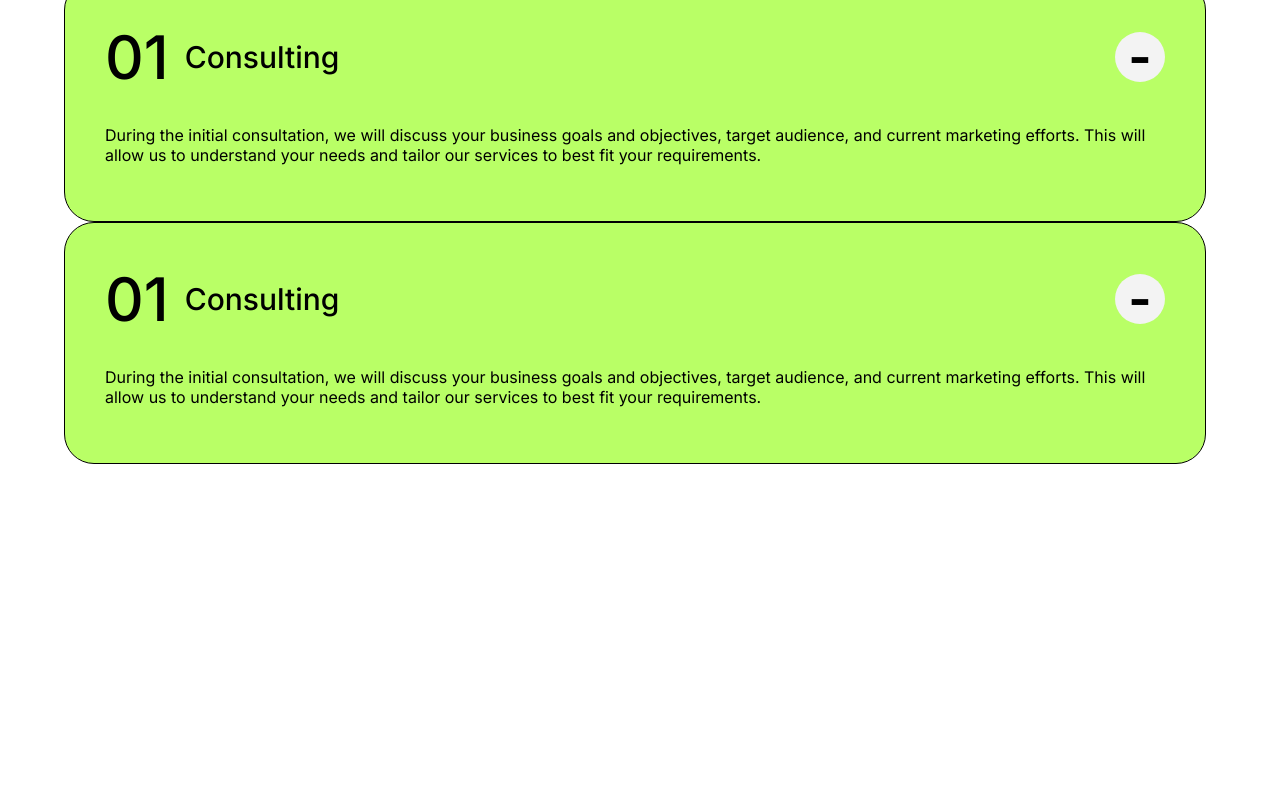
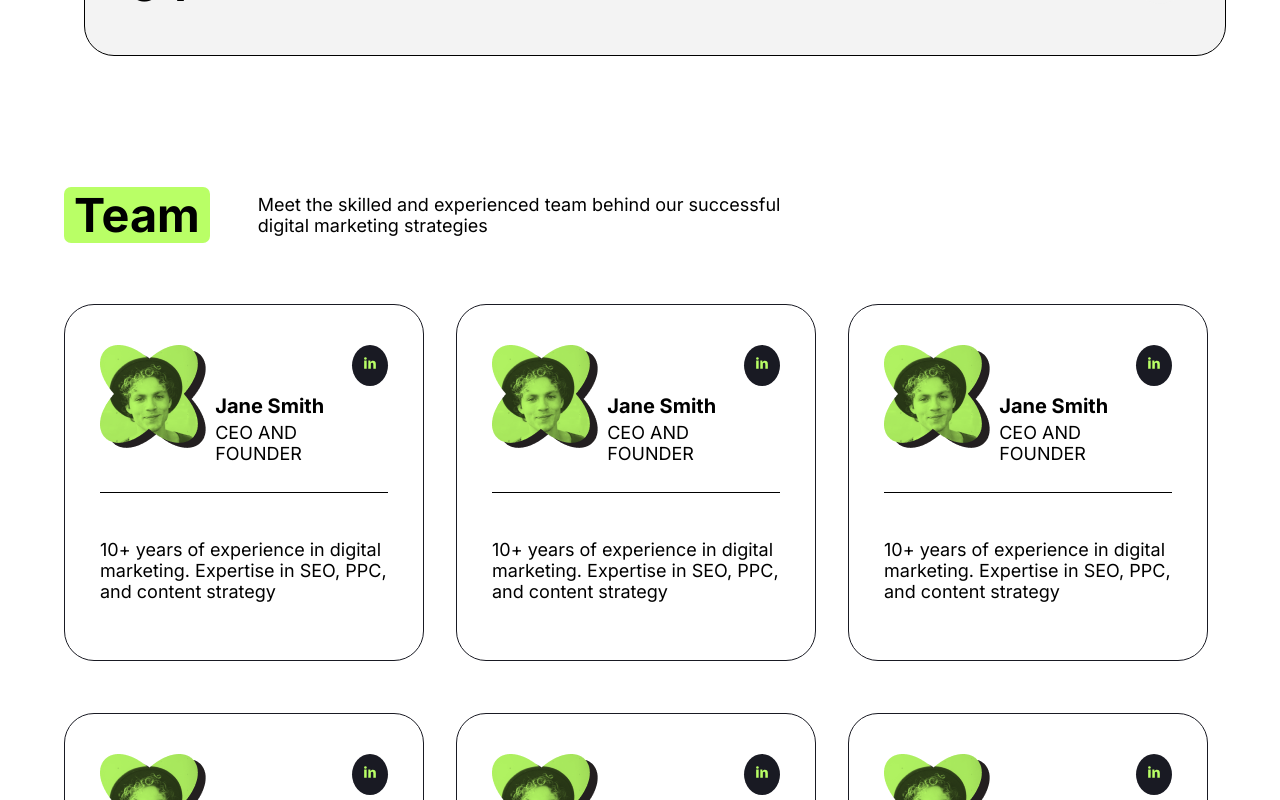
Before and after one commit to AsonglefacMillenium/positivitus, a Next.js app: page / in a window 1280 px wide. Shown: the part 4060-4860 px from the top of the page. Before the commit the page ends 4524 px from the top, so only its background shows below. Built offline with nearby package versions, Linux system fonts and the light colour scheme.

Commit message:
add team section

```diff
--- a/components/organisms/process_card/index.tsx
+++ b/components/organisms/process_card/index.tsx
@@ -1,28 +1,38 @@
-import React from "react";
+import React, { useState } from "react";
 import styles from "./styles.module.css";
 
 const ProcessCard = () => {
-
-
+  const [details, setDetails] = useState(false);
   return (
-    <div className={styles.process_card_wrapper}>
+    <div
+      className={styles.process_card_wrapper}
+      onClick={() => setDetails(!details)}
+      style={{
+        backgroundColor: details? "b9ff66" : "#F3F3F3"
+      }}
+    >
       <div className={styles.card_header}>
         <div className={styles.card_text}>
           <h3>01</h3>
           <p>Consulting</p>
         </div>
 
-        <div className={styles.action_btn}>-</div>
+        <div className={styles.action_btn}>{details ? <p>-</p> : <p>+</p>}</div>
       </div>
 
-      <div className={styles.card_body}>
-        <p>
-          During the initial consultation, we will discuss your business goals
-          and objectives, target audience, and current marketing efforts. This
-          will allow us to understand your needs and tailor our services to best
-          fit your requirements.
-        </p>
-      </div>
+      {details && (
+        <div className={styles.details_elements}>
+          <div className={styles.divider}></div>
+          <div className={styles.card_body}>
+            <p>
+              During the initial consultation, we will discuss your business
+              goals and objectives, target audience, and current marketing
+              efforts. This will allow us to understand your needs and tailor
+              our services to best fit your requirements.
+            </p>
+          </div>
+        </div>
+      )}
     </div>
   );
 };
--- a/components/organisms/process_card/styles.module.css
+++ b/components/organisms/process_card/styles.module.css
@@ -7,6 +7,8 @@
   padding: 4rem;
   border-radius: 3rem;
   border: 1px solid #000;
+  margin: 2rem;
+  cursor: pointer;
 }
 
 .card_header {
@@ -50,3 +52,10 @@
   align-items: center;
   margin: 0;
 }
+
+
+.divider{
+  width: 100%;
+  height: 1px;
+  background-color: #000;
+}
--- /dev/null
+++ b/components/organisms/team_card/index.tsx
@@ -0,0 +1,35 @@
+import React from "react";
+import styles from "./styles.module.css";
+import { TiSocialLinkedin, TiSocialLinkedinCircular } from "react-icons/ti";
+
+const TeamCard = () => {
+  return (
+    <div className={styles.team_card_wrapper}>
+      <div className={styles.card_top}>
+        <div className={styles.card_img}>
+          <img src="/team_image.png" />
+        </div>
+
+        <div className={styles.top_right}>
+          <a href="">
+            <TiSocialLinkedin className={styles.card_icon} />
+          </a>
+
+          <div className={styles.card_role}>
+            <p className={styles.name}>Jane Smith</p>
+            <p className={styles.title}>CEO AND FOUNDER</p>
+          </div>
+        </div>
+      </div>
+      <div className={styles.divider}></div>
+      <div className={styles.card_bottom}>
+        <p>
+          10+ years of experience in digital marketing. Expertise in SEO, PPC,
+          and content strategy
+        </p>
+      </div>
+    </div>
+  );
+};
+
+export default TeamCard;
--- /dev/null
+++ b/components/organisms/team_card/styles.module.css
@@ -0,0 +1,73 @@
+.team_card_wrapper{
+    width: 25%;
+    padding: 4rem 3.5rem;
+    background-color: #fff;
+    border: 1px solid #191A23;
+    border-radius: 3rem;
+    display: flex;
+    gap: 28px;
+    flex-direction: column;
+    margin: 1rem 0;
+}
+
+.divider{
+    width: 100%;
+    height: 1px;
+    background-color: #000;
+  }
+
+  .card_top{
+    width: 100%;
+    display: flex;
+    justify-content: space-between;
+  }
+
+  .top_right{
+    width: 60%;
+    display: flex;
+    flex-direction: column;
+    gap: 8px;
+  }
+
+  .top_right a{
+    align-self: flex-end;
+    font-size: 2rem;
+    text-decoration: none;
+    background-color: #191A23;
+    border-radius: 100%;
+    height: fit-content;
+    width: fit-content;
+    padding:0.8rem;
+  }
+
+  .card_icon{
+    font-size: 2rem;
+    color: #B9FF66;
+
+  }
+
+  .card_role{
+    display: flex;
+    flex-direction: column;
+    gap: 4px;
+  }
+
+  .name{
+    font-size: 2rem;
+    font-weight: bold;
+    margin: 0;
+  }
+
+  .title{
+    font-size: 1.8rem;
+    font-weight: 400;
+    margin: 0;
+  }
+
+  .card_bottom{
+    width: 100%;
+  }
+
+  .card_bottom p{
+    font-size: 1.8rem;
+  }
--- a/components/templates/process/index.tsx
+++ b/components/templates/process/index.tsx
@@ -1,3 +1,4 @@
+"use client"
 import React from "react";
 import styles from "./styles.module.css";
 import SectionHeader from "@/components/molecules/section_header";
@@ -18,7 +19,6 @@ const ProcessSection = () => {
         <ProcessCard />
         <ProcessCard />
         <ProcessCard />
-
       </div>
     </div>
   );
--- /dev/null
+++ b/components/templates/team/index.tsx
@@ -0,0 +1,26 @@
+import React from "react";
+import styles from "./styles.module.css";
+import SectionHeader from "@/components/molecules/section_header";
+import TeamCard from "@/components/organisms/team_card";
+
+const TeamSection = () => {
+  return (
+    <div className={styles.team_section}>
+      <SectionHeader
+        title="Team"
+        text="Meet the skilled and experienced team behind our successful digital marketing strategies"
+      />
+
+      <div className={styles.cards_wrapper}>
+        <TeamCard />
+        <TeamCard />
+        <TeamCard />
+        <TeamCard />
+        <TeamCard />
+        <TeamCard />
+      </div>
+    </div>
+  );
+};
+
+export default TeamSection;
--- /dev/null
+++ b/components/templates/team/styles.module.css
@@ -0,0 +1,13 @@
+.team_section{
+    width: 100%;
+    display: flex;
+    flex-direction: column;
+    gap: 40px;
+
+}
+
+.cards_wrapper{
+    display: flex;
+    gap: 32px;
+    flex-wrap: wrap;
+}
--- a/screens/home/index.tsx
+++ b/screens/home/index.tsx
@@ -5,6 +5,7 @@ import Services from "@/components/templates/service";
 import ProposeSection from "@/components/templates/propose";
 import StudiesSection from "@/components/templates/studies";
 import ProcessSection from "@/components/templates/process";
+import TeamSection from "@/components/templates/team";
 
 const HomeScreen = () => {
   return (
@@ -15,6 +16,7 @@ const HomeScreen = () => {
         <ProposeSection />
         <StudiesSection />
         <ProcessSection />
+        <TeamSection />
       </div>
     </div>
   );
```
Also changed, not shown: public/team_image.png (added). Lines whose indentation alone changed are shown as unchanged.
